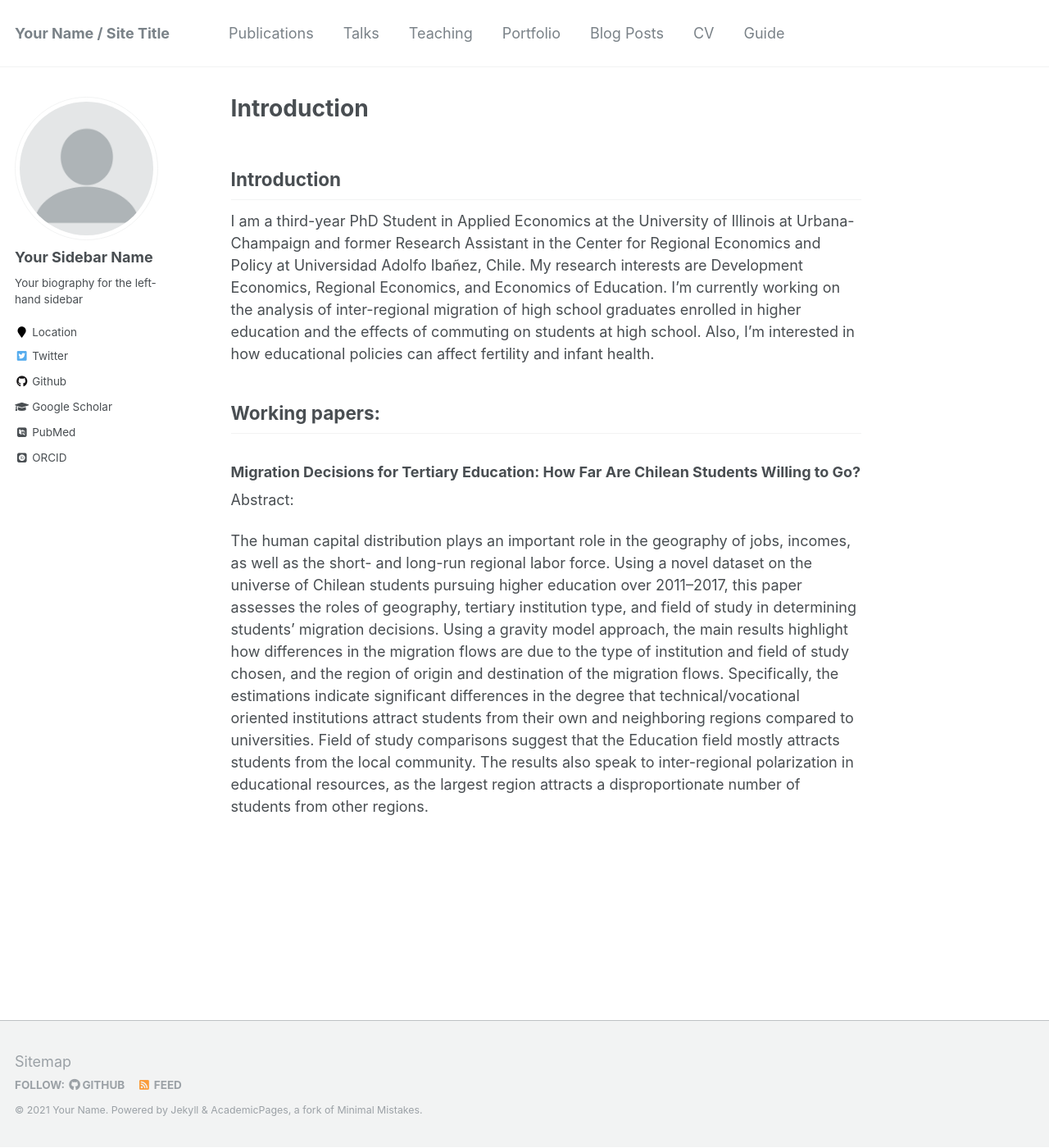
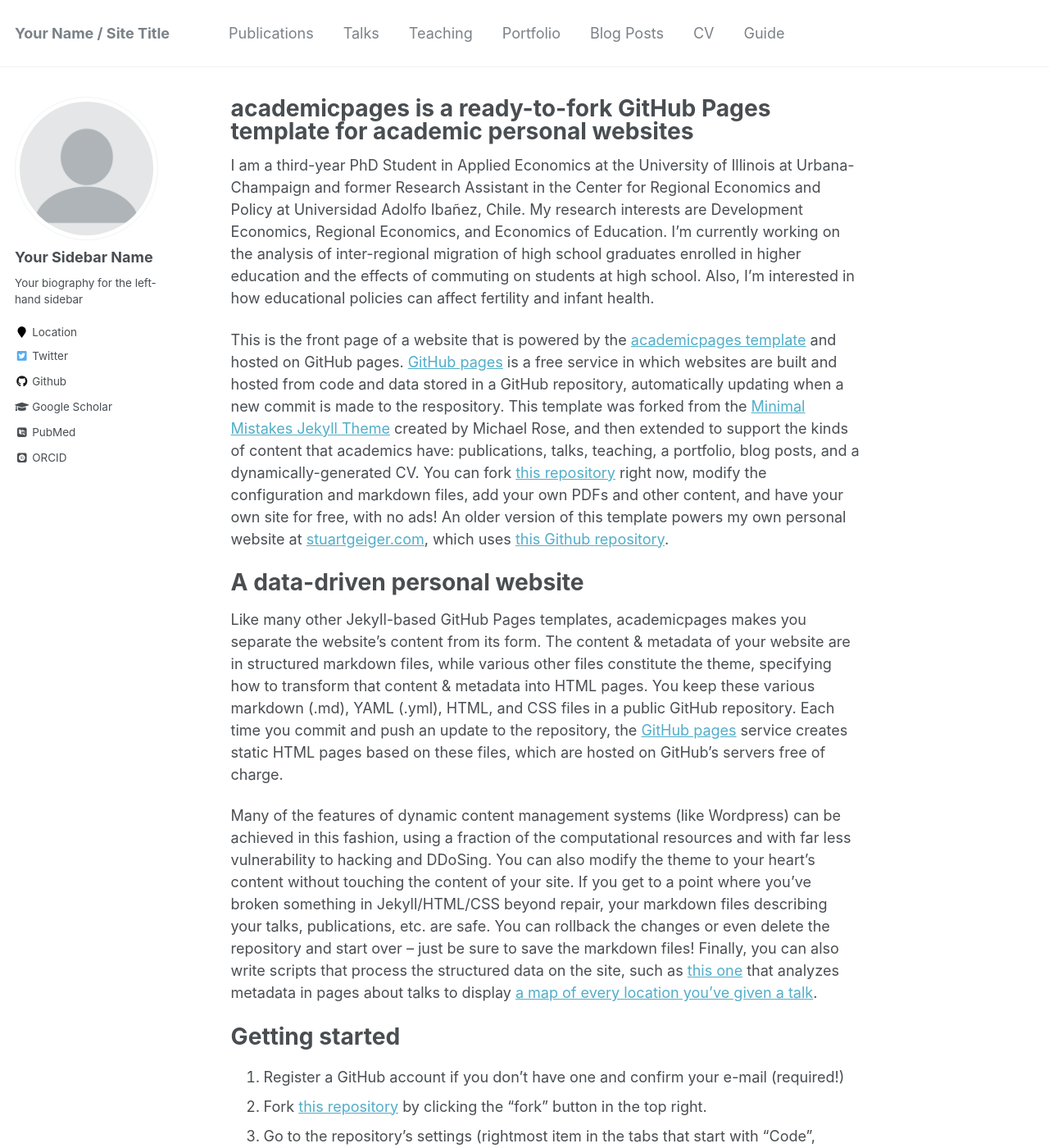
Before and after one commit to rvaldebenito/rvaldebenito.github.io, a Jekyll site: the page built from _pages/about.md, in a window 1280 px wide and 1400 px high. Shown: the whole window at 82% size. Built offline with Jekyll 4.4.1, drawn with Linux system fonts in a browser that asks for light colours; some web fonts are replaced; our own code applies the rules of GitHub Pages for plain Markdown files; some of the changed text lies outside the part shown.

Commit message:
modify about page

```diff
--- a/_pages/about.md
+++ b/_pages/about.md
@@ -7,6 +7,10 @@ redirect_from:
   - /about/
   - /about.html
 ---
+
+I am a third-year PhD Student in Applied Economics at the University of Illinois at Urbana-Champaign and former Research Assistant in the Center for Regional Economics and Policy at Universidad Adolfo Ibañez, Chile. My research interests are Development Economics, Regional Economics, and Economics of Education. I'm currently working on the analysis of inter-regional migration of high school graduates enrolled in higher education and the effects of commuting on students at high school. Also, I'm interested in how educational policies can affect fertility and infant health.
+
+
 
 This is the front page of a website that is powered by the [academicpages template](https://github.com/academicpages/academicpages.github.io) and hosted on GitHub pages. [GitHub pages](https://pages.github.com) is a free service in which websites are built and hosted from code and data stored in a GitHub repository, automatically updating when a new commit is made to the respository. This template was forked from the [Minimal Mistakes Jekyll Theme](https://mmistakes.github.io/minimal-mistakes/) created by Michael Rose, and then extended to support the kinds of content that academics have: publications, talks, teaching, a portfolio, blog posts, and a dynamically-generated CV. You can fork [this repository](https://github.com/academicpages/academicpages.github.io) right now, modify the configuration and markdown files, add your own PDFs and other content, and have your own site for free, with no ads! An older version of this template powers my own personal website at [stuartgeiger.com](http://stuartgeiger.com), which uses [this Github repository](https://github.com/staeiou/staeiou.github.io).
 
--- a/index.md
+++ /dev/null
@@ -1,12 +0,0 @@
-## Introduction
-
-I am a third-year PhD Student in Applied Economics at the University of Illinois at Urbana-Champaign and former Research Assistant in the Center for Regional Economics and Policy at Universidad Adolfo Ibañez, Chile. My research interests are Development Economics, Regional Economics, and Economics of Education. I'm currently working on the analysis of inter-regional migration of high school graduates enrolled in higher education and the effects of commuting on students at high school. Also, I'm interested in how educational policies can affect fertility and infant health.
-
-
-## Working papers:
-
-### Migration Decisions for Tertiary Education: How Far Are Chilean Students Willing to Go?
-
-Abstract:
-
-The human capital distribution plays an important role in the geography of jobs, incomes, as well as the short- and long-run regional labor force. Using a novel dataset on the universe of Chilean students pursuing higher education over 2011--2017, this paper assesses the roles of geography, tertiary institution type, and field of study in determining students' migration decisions. Using a gravity model approach, the main results highlight how differences in the migration flows are due to the type of institution and field of study chosen, and the region of origin and destination of the migration flows. Specifically, the estimations indicate significant differences in the degree that technical/vocational oriented institutions attract students from their own and neighboring regions compared to universities. Field of study comparisons suggest that the Education field mostly attracts students from the local community. The results also speak to inter-regional polarization in educational resources, as the largest region attracts a disproportionate number of students from other regions.
```
